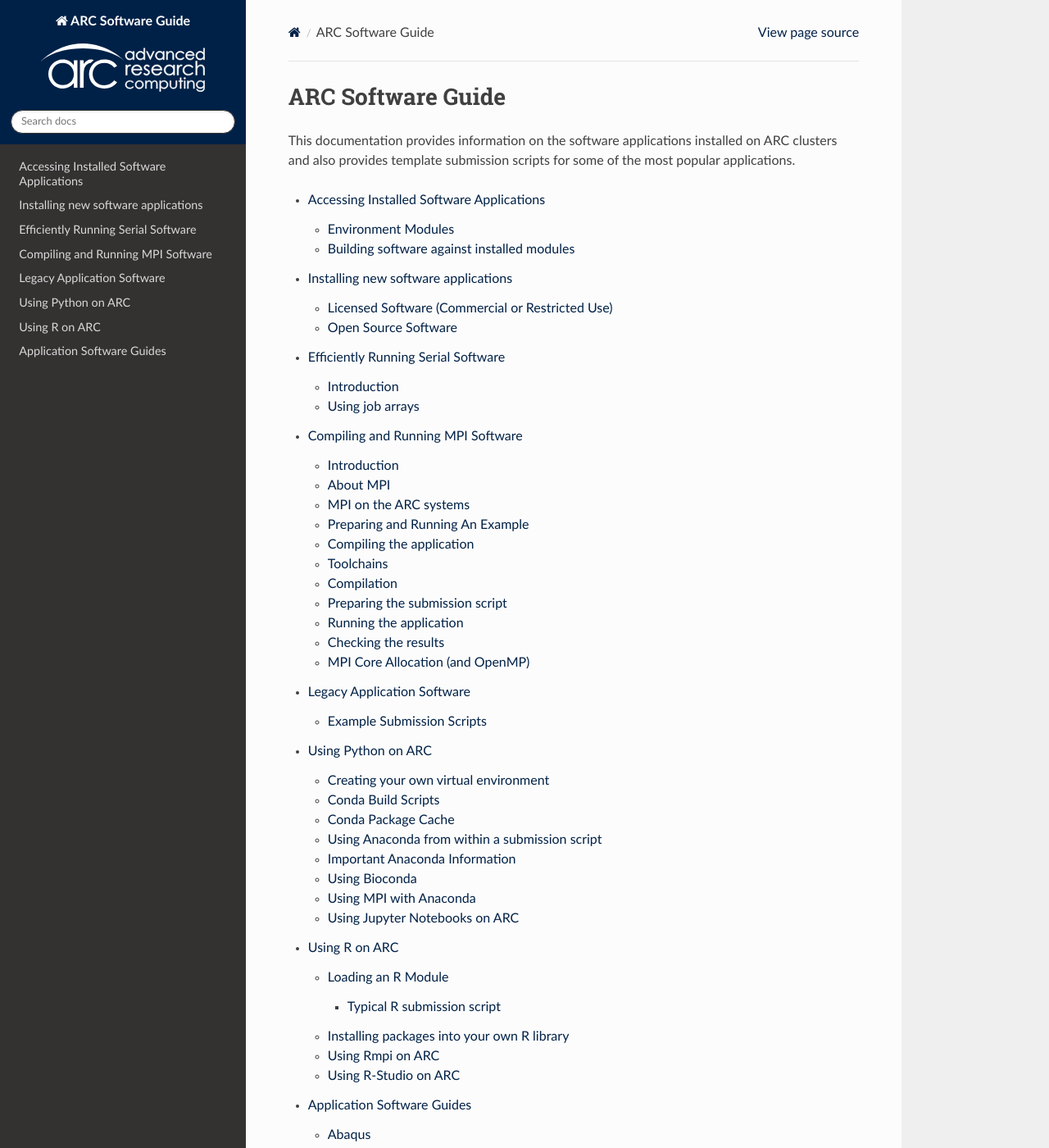
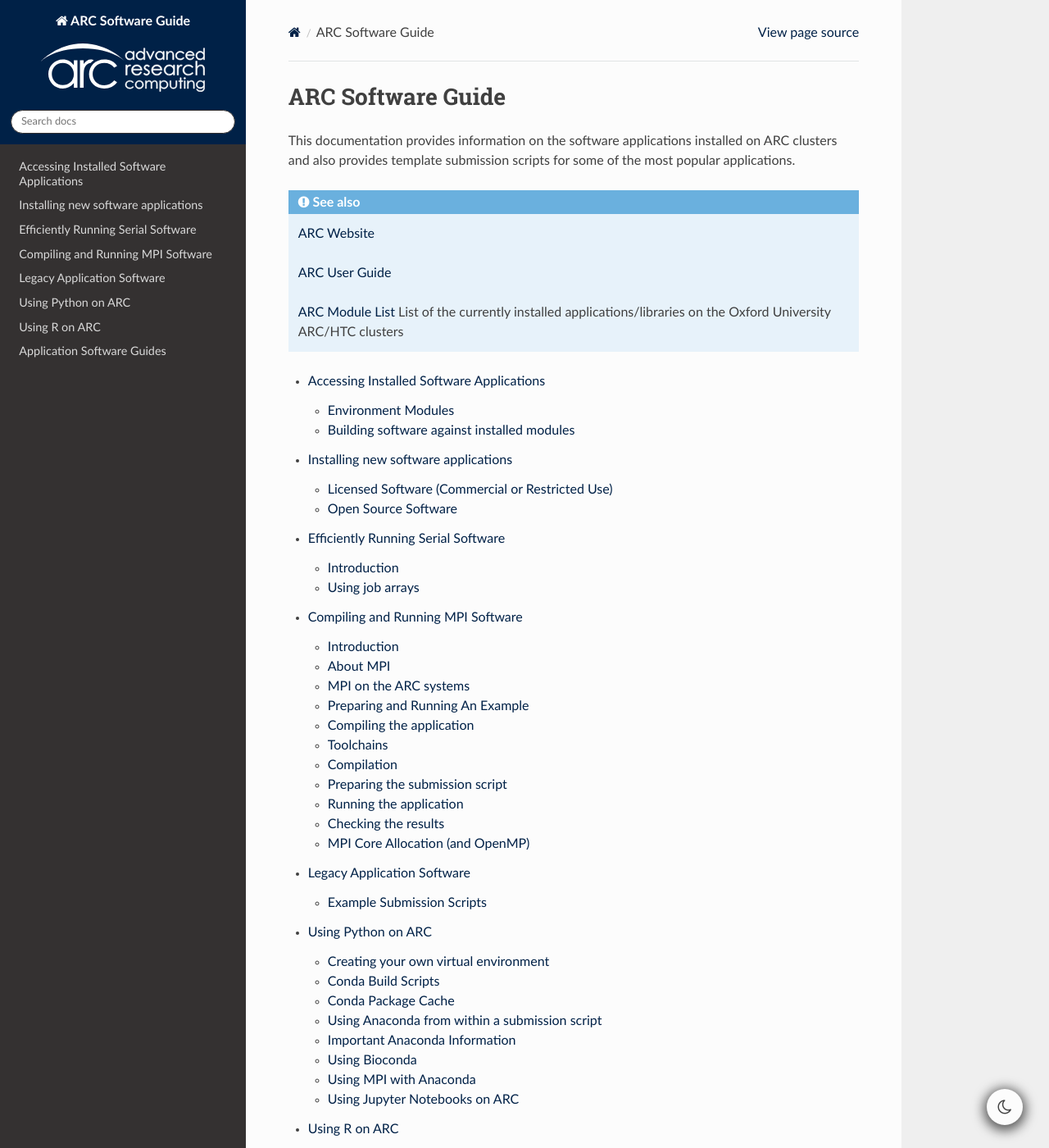
Before and after one commit to oxford-arc/arc-software-guide, a Sphinx documentation site: the page built from docs/source/index.rst, in a window 1280 px wide and 1400 px high. Shown: the whole window at 82% size. Built offline with Sphinx 7.4.7 and the Read the Docs theme 3.1.0, drawn with Linux system fonts in a browser that asks for light colours; some of the changed text lies outside the part shown.

Commit message:
Add dark mode theme
updated front page for current year and links to other ARC docs

Signed-off-by: Gregory J. L. Tourte <greg.tourte@gmail.com>

```diff
--- a/docs/source/conf.py
+++ b/docs/source/conf.py
@@ -3,7 +3,7 @@
 # -- Project information
 
 project = 'ARC Software Guide'
-copyright = u'2021–2024 — The University of Oxford'
+copyright = u'2021–%Y — The University of Oxford'
 author = 'The ARC Team'
 
 release = ''
@@ -19,6 +19,7 @@
     'sphinx.ext.intersphinx',
     'sphinx.ext.autosectionlabel',
     "sphinx_favicon",
+    "sphinx_rtd_dark_mode",
 ]
 
 intersphinx_mapping = {
@@ -39,6 +40,9 @@
     'version_selector': False,
     'language_selector': False,
 }
+
+# user starts in light mode
+default_dark_mode = False
 
 # -- ARC Customisations
 
--- a/docs/source/index.rst
+++ b/docs/source/index.rst
@@ -5,6 +5,13 @@
 and also provides template submission scripts for some of the most popular applications.
 
 
+.. seealso::
+   `ARC Website <https://www.arc.ox.ac.uk/>`_
+
+   `ARC User Guide <https://arc-user-guide.readthedocs.io/en/latest>`_
+
+   `ARC Module List <https://arc-module-list.readthedocs.io/en/latest>`_
+   List of the currently installed applications/libraries on the Oxford University ARC/HTC clusters
 
 .. toctree::
 
--- a/docs/source/requirements.txt
+++ b/docs/source/requirements.txt
@@ -3,3 +3,4 @@
 sphinx_rtd_theme==3.0.2
 readthedocs-sphinx-search==0.1.1
 sphinx-favicon==1.0.1
+sphinx_rtd_dark_mode==1.3.0
```
